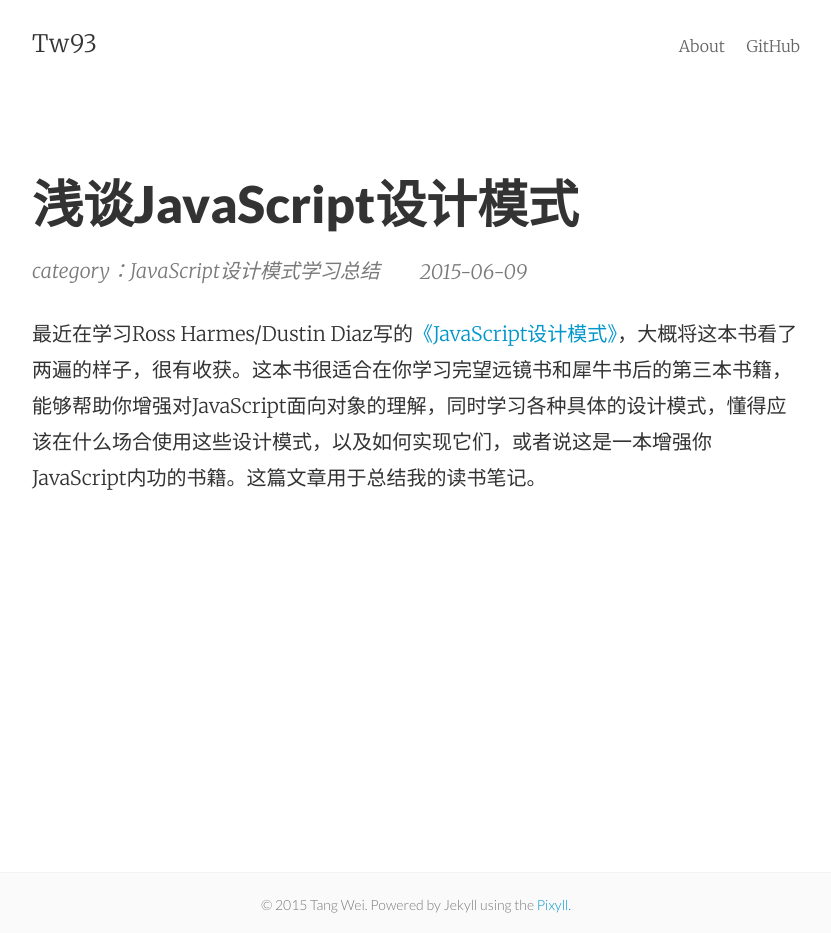
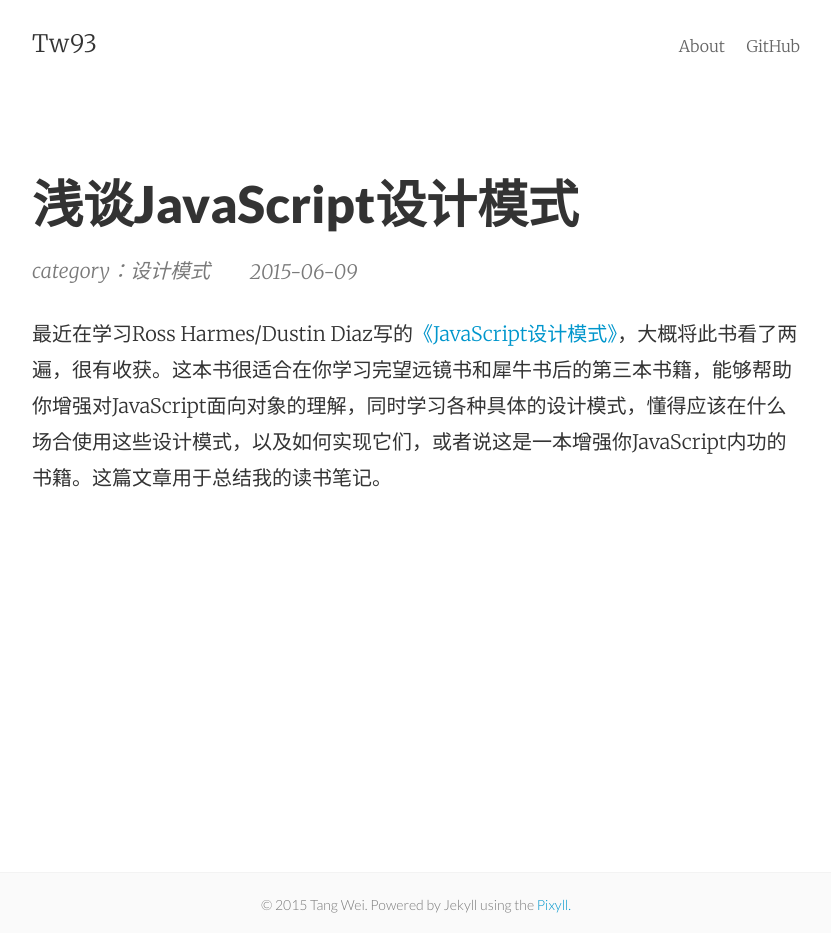
Before and after one commit to tw93/tw93.github.io, a Jekyll site: the page built from _posts/2015-06-09-Talking-about-JavaScript-design-patterns.md, in a window 1280 px wide. Shown: the whole page, without its empty margins (224-1055 px from the left). Built offline with Jekyll 4.4.1, drawn with Linux system fonts in a browser that asks for light colours; comment, search, counter and statistics services are not loaded.

Commit message:
add a js design patterns

```diff
--- a/_posts/2015-06-09-Talking-about-JavaScript-design-patterns.md
+++ b/_posts/2015-06-09-Talking-about-JavaScript-design-patterns.md
@@ -2,8 +2,8 @@
 layout:     post
 title:      浅谈JavaScript设计模式
 date:       2015-06-09 21:47:29
-summary:    最近在学习Ross Harmes/Dustin Diaz写的《JavaScript设计模式》，大概一共将这本书看了两遍的样子，很有收获。这本书很适合在你学习完望远镜书和犀牛书后的第三本书籍，能够帮助你增强对JavaScript面向对象的理解，同时学习各种具体的设计模式，懂得应该在什么场合使用这些设计模式，以及如何实现它们。或者说这是一本增强你JavaScript内功的书籍。这篇文章用于总结我的读书笔记。
-categories: JavaScript设计模式     学习总结
+summary:    最近在学习Ross Harmes/Dustin Diaz写的《JavaScript设计模式》，大概将此书看了两遍，很有收获。这本书很适合在你学习完望远镜书和犀牛书后的第三本书籍，能够帮助你增强对JavaScript面向对象的理解，同时学习各种具体的设计模式，懂得应该在什么场合使用这些设计模式，以及如何实现它们。或者说这是一本增强你JavaScript内功的书籍。这篇文章用于总结我的读书笔记。
+categories: 设计模式
 ---
 
-最近在学习Ross Harmes/Dustin Diaz写的[《JavaScript设计模式》](http://book.douban.com/subject/3329540/){:target="_blank"}，大概将这本书看了两遍的样子，很有收获。这本书很适合在你学习完望远镜书和犀牛书后的第三本书籍，能够帮助你增强对JavaScript面向对象的理解，同时学习各种具体的设计模式，懂得应该在什么场合使用这些设计模式，以及如何实现它们，或者说这是一本增强你JavaScript内功的书籍。这篇文章用于总结我的读书笔记。
+最近在学习Ross Harmes/Dustin Diaz写的[《JavaScript设计模式》](http://book.douban.com/subject/3329540/){:target="_blank"}，大概将此书看了两遍，很有收获。这本书很适合在你学习完望远镜书和犀牛书后的第三本书籍，能够帮助你增强对JavaScript面向对象的理解，同时学习各种具体的设计模式，懂得应该在什么场合使用这些设计模式，以及如何实现它们，或者说这是一本增强你JavaScript内功的书籍。这篇文章用于总结我的读书笔记。
```
